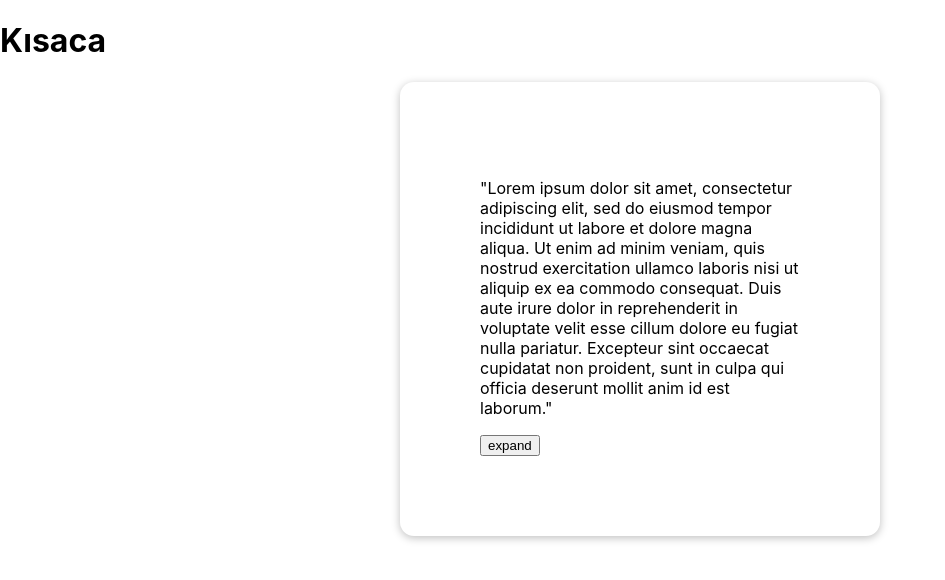
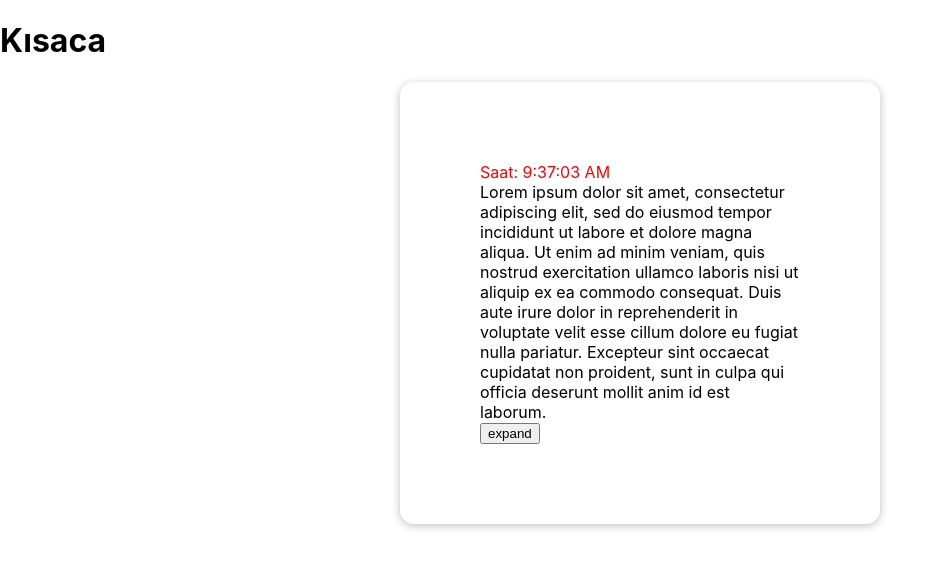
Before and after one commit to yunusemreaksu/kisaca-frontend, a React (Create React App) app: page / in a window 1280 px wide. Shown: the top 580 px of the page, without its empty margins (0-945 px from the left). Built offline with nearby package versions, Linux system fonts and the light colour scheme.

Commit message:
Added NewsItem component and some functionality

```diff
--- a/src/components/Card.js
+++ b/src/components/Card.js
@@ -1,4 +1,5 @@
 import React from "react";
+import NewsItem from "./NewsItem";
 import ExpandButton from "./ExpandButton";
 
 import classes from "./Card.module.css";
@@ -6,15 +7,7 @@ import classes from "./Card.module.css";
 const Card = (props) => {
   return (
     <div className={classes.card}>
-      <p>
-        "Lorem ipsum dolor sit amet, consectetur adipiscing elit, sed do eiusmod
-        tempor incididunt ut labore et dolore magna aliqua. Ut enim ad minim
-        veniam, quis nostrud exercitation ullamco laboris nisi ut aliquip ex ea
-        commodo consequat. Duis aute irure dolor in reprehenderit in voluptate
-        velit esse cillum dolore eu fugiat nulla pariatur. Excepteur sint
-        occaecat cupidatat non proident, sunt in culpa qui officia deserunt
-        mollit anim id est laborum."
-      </p>
+      <NewsItem />
       <ExpandButton />
     </div>
   );
--- /dev/null
+++ b/src/components/NewsItem.js
@@ -0,0 +1,19 @@
+import React from "react";
+
+import classes from "./NewsItem.module.css";
+
+const NewsItem = (props) => {
+  const newsText =
+    "Lorem ipsum dolor sit amet, consectetur adipiscing elit, sed do eiusmod tempor incididunt ut labore et dolore magna aliqua. Ut enim ad minim veniam, quis nostrud exercitation ullamco laboris nisi ut aliquip ex ea commodo consequat. Duis aute irure dolor in reprehenderit in voluptate velit esse cillum dolore eu fugiat nulla pariatur. Excepteur sint occaecat cupidatat non proident, sunt in culpa qui officia deserunt mollit anim id est laborum.";
+  const newsDate = new Date()
+  const newsTime = newsDate.toLocaleTimeString()
+
+  return (
+    <div>
+      <div className={classes.time} >Saat: {newsTime} </div>
+      <div className={classes.text}>{newsText}</div>
+    </div>
+  );
+};
+
+export default NewsItem;
--- /dev/null
+++ b/src/components/NewsItem.module.css
@@ -0,0 +1,13 @@
+.text {
+  -webkit-line-clamp: 3;
+  text-overflow: ellipsis;
+  overflow-wrap: break-word;
+  display: flex;
+  flex-direction: row;
+  flex-basis: auto;
+  justify-content: center;
+}
+
+.time {
+    color: red;
+}
```
